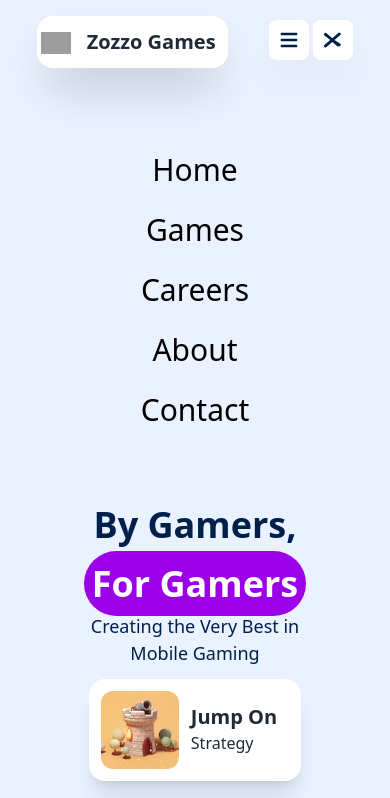
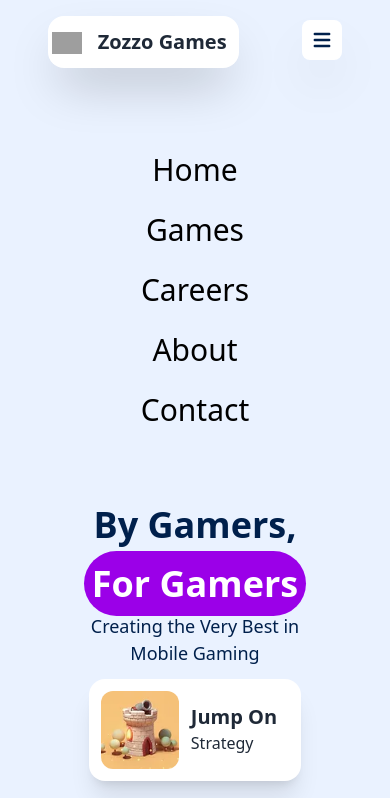
Before and after one commit to sudo-inept/typlx, a website built with Vite: page index.html in a window 390 px wide. Shown: the top 798 px of the page. Built offline with nearby package versions, Linux system fonts and the light colour scheme; grey boxes are pictures that could not be loaded.

Commit message:
needjsformobilenav

```diff
--- a/index.html
+++ b/index.html
@@ -23,15 +23,15 @@
             <span class="sr-only">Open main menu</span>
             <svg class="h-6 w-6" aria-hidden="true" fill="currentColor" viewBox="0 0 20 20" xmlns="http://www.w3.org/2000/svg"><path fill-rule="evenodd" d="M3 5a1 1 0 011-1h12a1 1 0 110 2H4a1 1 0 01-1-1zM3 10a1 1 0 011-1h12a1 1 0 110 2H4a1 1 0 01-1-1zM3 15a1 1 0 011-1h12a1 1 0 110 2H4a1 1 0 01-1-1z" clip-rule="evenodd"></path></svg>
           </button>
-          <button class="mt-1 inline-flex items-center rounded-lg bg-white p-2 text-sm shadow-2xl">
+          <!-- <button class="mt-1 inline-flex items-center rounded-lg bg-white p-2 text-sm shadow-2xl">
             <span class="sr-only">Close main menu</span>
             <svg class="h-6 w-6" aria-hidden="true" fill="currentColor" viewBox="0 0 20 20" xmlns="http://www.w3.org/2000/svg">
               <path fill-rule="evenodd" d="M14.348 14.849a1.25 1.25 0 001.768-1.768L11.232 10l4.884-4.081a1.25 1.25 0 10-1.768-1.768L9.464 8.536 4.58 4.455a1.25 1.25 0 00-1.768 1.768L7.696 10 2.812 14.081a1.25 1.25 0 001.768 1.768l4.884-4.081 4.884 4.081z" clip-rule="evenodd"></path>
             </svg>
-          </button>
+          </button> -->
         </div>
       </div>
-
+  <!-- primary-menu -->
       <div class="hidden w-full p-4 md:block md:w-auto">
         <nav class="md:pla text-white">
           <ul class="md:flex">
@@ -43,7 +43,7 @@
           </ul>
         </nav>
       </div>
-
+  <!-- mobile menu -->
       <div class="w-full p-4 md:hidden">
         <nav class="md:pla text-white">
           <ul class="md:flex">
```
Also changed, not shown: dist/index.html, 4 other files.
